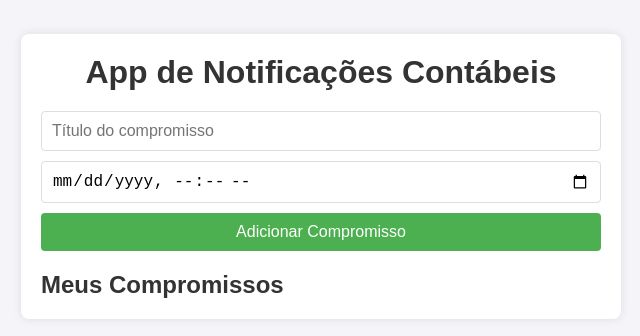
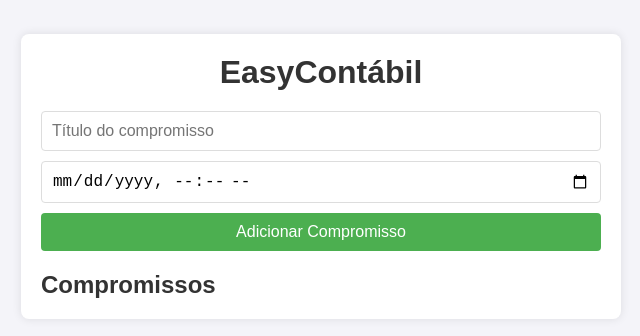
Before and after one commit to KaweDevik/Contabil-Apps, a plain HTML site: page index.html in a window 1280 px wide. Shown: the part 224-560 px from the top of the page, without its empty margins (319-959 px from the left). Drawn offline with Linux system fonts and the light colour scheme.

Commit message:
Update index.html

```diff
--- a/index.html
+++ b/index.html
@@ -8,7 +8,7 @@
 </head>
 <body>
     <div class="container">
-        <h1>App de Notificações Contábeis</h1>
+        <h1>EasyContábil</h1>
 
         <!-- Formulário para adicionar compromissos -->
         <div class="form-container">
@@ -19,7 +19,7 @@
 
         <!-- Lista de compromissos -->
         <div class="commitments-list">
-            <h2>Meus Compromissos</h2>
+            <h2>Compromissos</h2>
             <ul id="commitments"></ul>
         </div>
     </div>
```
